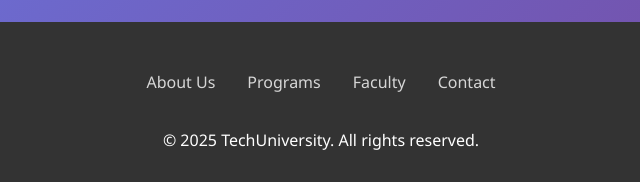
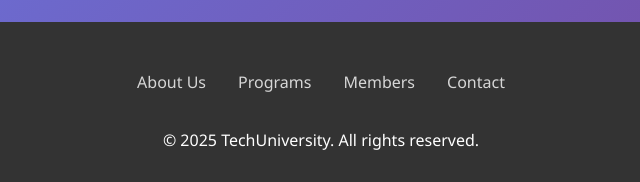
Before and after one commit to chan1031/project-ai-killswitch, a plain HTML site: page programs/index.html in a window 1280 px wide. Shown: the part 3917-4099 px from the top of the page, 319-959 px from the left. Drawn offline with Linux system fonts and the light colour scheme.

Commit message:
Update index.html

```diff
--- a/programs/index.html
+++ b/programs/index.html
@@ -587,7 +587,7 @@
             <div class="footer-links">
                 <a href="/about">About Us</a>
                 <a href="/programs">Programs</a>
-                <a href="/faculty">Faculty</a>
+                <a href="/members">Members</a>
                 <a href="/contact">Contact</a>
             </div>
             <p>&copy; 2025 TechUniversity. All rights reserved.</p>
```
